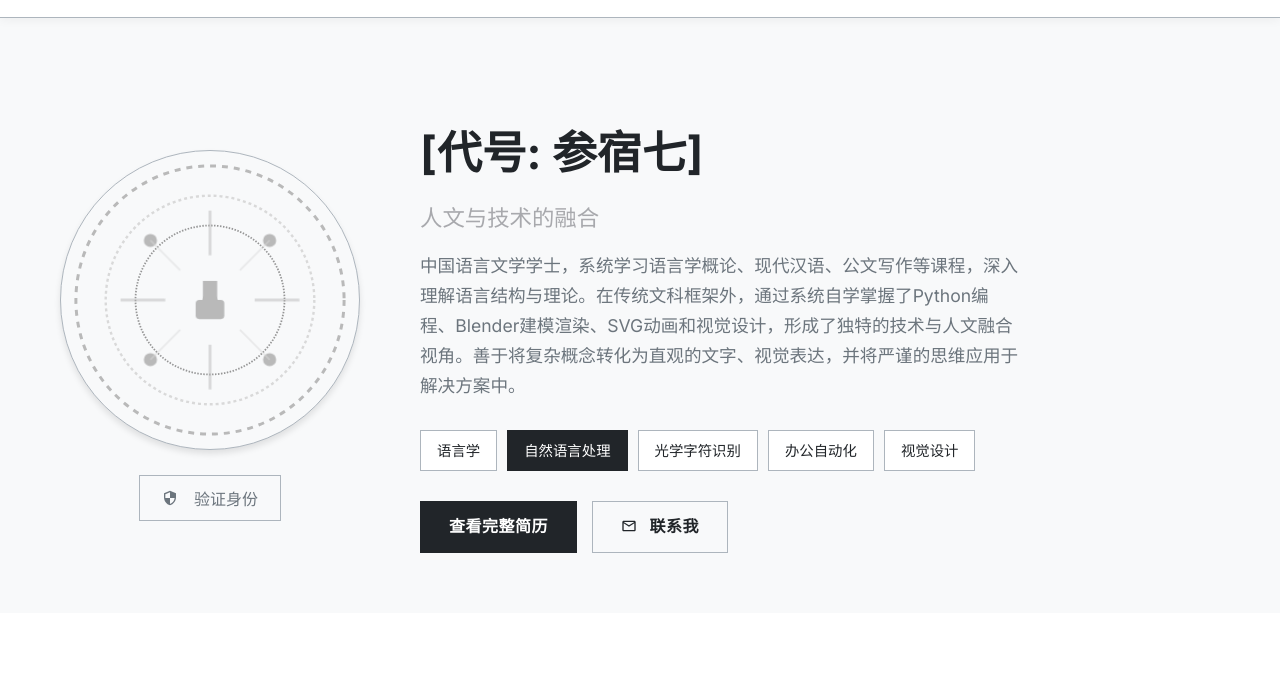
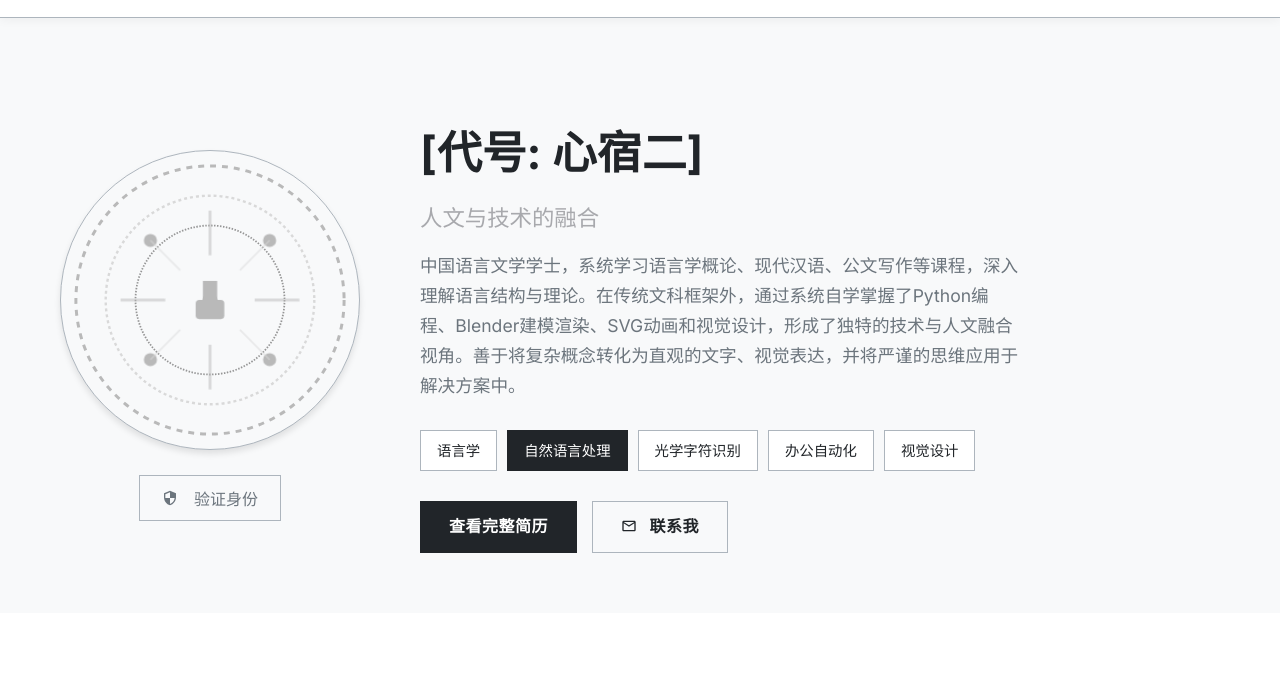
Before and after one commit to MJLan2002/MJLan2002.github.io, a plain HTML site: page index.html in a window 1280 px wide. Shown: the part 61-751 px from the top of the page. Drawn offline with Linux system fonts and the light colour scheme.

Commit message:
Update index.html

```diff
--- a/index.html
+++ b/index.html
@@ -144,7 +144,7 @@
 
                 <div class="profile-info">
                     <h1>
-                        <span id="displayName" class="protected-name">[代号: 参宿七]</span>
+                        <span id="displayName" class="protected-name">[代号: 心宿二]</span>
                     </h1>
                     <div class="tagline">人文与技术的融合</div>
                     <p class="intro-text">
```
